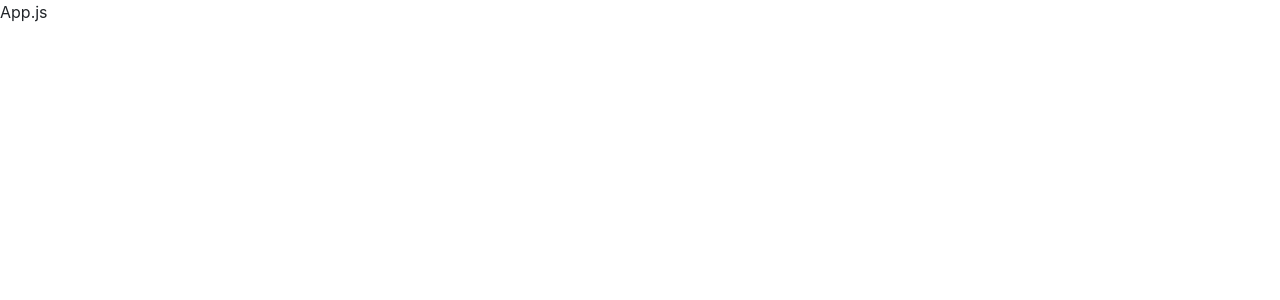
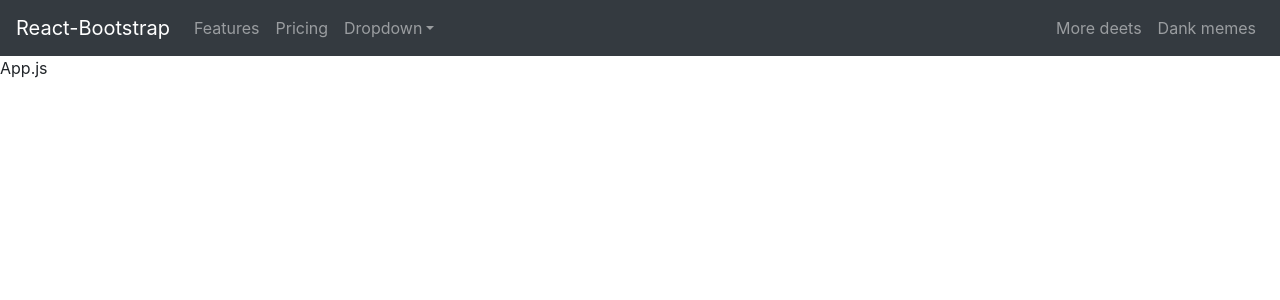
Before and after one commit to igornfaustino/Minicurso-React-Seinfo2019, a React (Create React App) app in the folder pokedex/: page / in a window 1280 px wide. Shown: the top 300 px of the page. Built offline with nearby package versions, Linux system fonts and the light colour scheme.

Commit message:
create base header with bootstrap

```diff
--- a/pokedex/src/App.js
+++ b/pokedex/src/App.js
@@ -1,8 +1,12 @@
 import React from 'react';
+
+// Componets
+import Header from "./components/Header";
 
 function App() {
   return (
     <div>
+      <Header />
       App.js
     </div>
   );
--- /dev/null
+++ b/pokedex/src/components/Header/Header.js
@@ -0,0 +1,36 @@
+import React, { Component } from 'react'
+import { Navbar, Nav, NavDropdown } from "react-bootstrap";
+
+export class Header extends Component {
+    render() {
+        return (
+            <div>
+                <Navbar collapseOnSelect expand="lg" bg="dark" variant="dark">
+                    <Navbar.Brand href="#home">React-Bootstrap</Navbar.Brand>
+                    <Navbar.Toggle aria-controls="responsive-navbar-nav" />
+                    <Navbar.Collapse id="responsive-navbar-nav">
+                        <Nav className="mr-auto">
+                            <Nav.Link href="#features">Features</Nav.Link>
+                            <Nav.Link href="#pricing">Pricing</Nav.Link>
+                            <NavDropdown title="Dropdown" id="collasible-nav-dropdown">
+                                <NavDropdown.Item href="#action/3.1">Action</NavDropdown.Item>
+                                <NavDropdown.Item href="#action/3.2">Another action</NavDropdown.Item>
+                                <NavDropdown.Item href="#action/3.3">Something</NavDropdown.Item>
+                                <NavDropdown.Divider />
+                                <NavDropdown.Item href="#action/3.4">Separated link</NavDropdown.Item>
+                            </NavDropdown>
+                        </Nav>
+                        <Nav>
+                            <Nav.Link href="#deets">More deets</Nav.Link>
+                            <Nav.Link eventKey={2} href="#memes">
+                                Dank memes
+                            </Nav.Link>
+                        </Nav>
+                    </Navbar.Collapse>
+                </Navbar>
+            </div>
+        )
+    }
+}
+
+export default Header
--- /dev/null
+++ b/pokedex/src/components/Header/index.js
@@ -0,0 +1 @@
+export { default } from "./Header";
```
